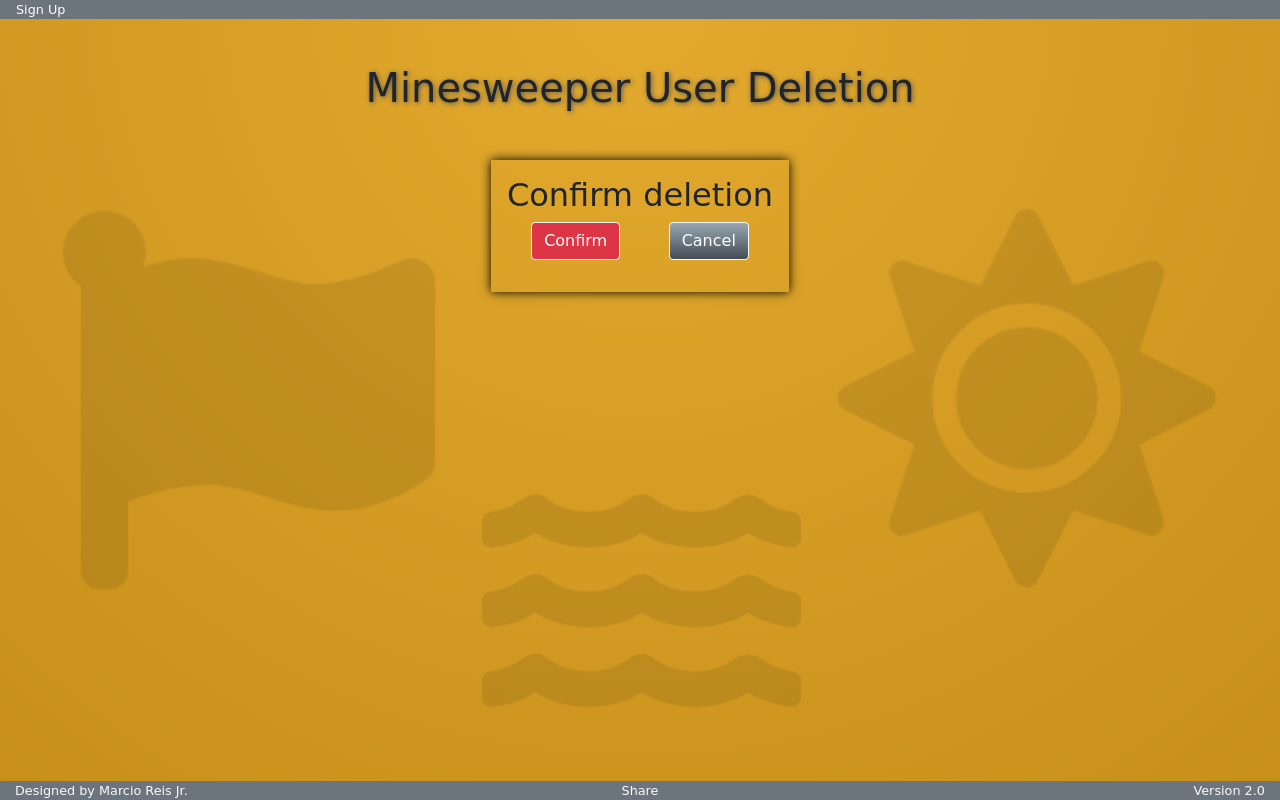
After one commit to marcioreisjr/minesweeper, a Django app: page /accounts/delete/ in a window 1280 px wide. The commit adds this page. Run offline with Django 4.2, Linux system fonts and the light colour scheme; the visitor is signed in with stand-in values (Sample User, id 1); some libraries are stand-ins or nearby versions.

Commit message:
Added user delete feature.

```diff
--- /dev/null
+++ b/accounts/templates/accounts/delete.html
@@ -0,0 +1,32 @@
+{% extends 'base.html' %}
+{% load static %}
+
+{% block navbar %}
+<div class="d-flex justify-items-end">
+    <div class="ml-3"><a href="{% url 'signup' %}">Sign Up</a></div>
+</div>
+{% endblock navbar %}
+
+{% block header %}
+<div class="row">
+    <div class="col h1 my-5 title">Minesweeper User Deletion</div>
+</div>
+{% endblock header %}
+
+{% block main %}
+<div class="d-flex justify-content-center">
+    <form action="" method="post" class="game-form">
+        {% csrf_token %}
+        <!-- {{ form.as_p }} -->
+        <div class="form-group">
+            <h2>Confirm deletion</h2>
+            <div class="d-flex justify-content-around">
+                <button class="btn border border-light btn-danger">Confirm</button>
+                <div class="btn border border-light btn-std-color">
+                    <a class="link-btn" href="{% url 'play' %}">Cancel</a>
+                </div>
+            </div>
+        </div>
+    </form>
+</div>
+{% endblock main %}
--- a/accounts/urls.py
+++ b/accounts/urls.py
@@ -1,8 +1,9 @@
 from django.urls import path
-from accounts.views import user_login, user_logout, user_signup
+from accounts.views import user_login, user_logout, user_signup, user_delete
 
 urlpatterns = [
     path("login/", user_login, name='login'),
     path("logout/", user_logout, name='logout'),
     path("signup/", user_signup, name='signup'),
+    path("delete/", user_delete, name='delete'),
 ]
--- a/accounts/views.py
+++ b/accounts/views.py
@@ -1,4 +1,5 @@
 from django.shortcuts import render, redirect
+from django.contrib.auth.decorators import login_required
 from django.contrib.auth import authenticate, login, logout
 from accounts.forms import LoginForm, SignUpForm
 from django.contrib.auth.models import User
@@ -57,3 +58,11 @@ def user_signup(request):
         "form": form,
     }
     return render(request, "accounts/signup.html", context)
+
+
+@login_required
+def user_delete(request):
+    if request.method == "POST":
+        request.user.delete()
+        return redirect("signup")
+    return render(request, "accounts/delete.html", None)
--- a/coregame/static/css/styles.css
+++ b/coregame/static/css/styles.css
@@ -36,10 +36,19 @@ body {
     min-height: 100vh;
 }
 
+.link-btn,
 nav a {
     text-decoration: none;
     color: white;
 }
+
+.link-btn:hover {
+    text-decoration: none;
+    color: white;
+    background-color: transparent;
+
+}
+
 nav a:hover {
     text-decoration: none;
     color: white;
--- a/coregame/templates/coregame/play.html
+++ b/coregame/templates/coregame/play.html
@@ -12,8 +12,8 @@ September 06, 2022 by Marcio Reis Jr.
 {% block navbar %}
 <div class="d-flex justify-items-start">
     <div class="ml-3"><a href="{% url 'logout' %}">Logout</a></div>
-    <div class="ml-3"><a href="#"></a>Change password</div>
-    <div class="ml-3"><a href="#"></a>Remove player</div>
+    <div class="ml-3"><a href="#">Change password</a></div>
+    <div class="ml-3"><a href="{% url 'delete' %}">Delete the player</a></div>
 </div>
 {% endblock navbar %}
 
```
